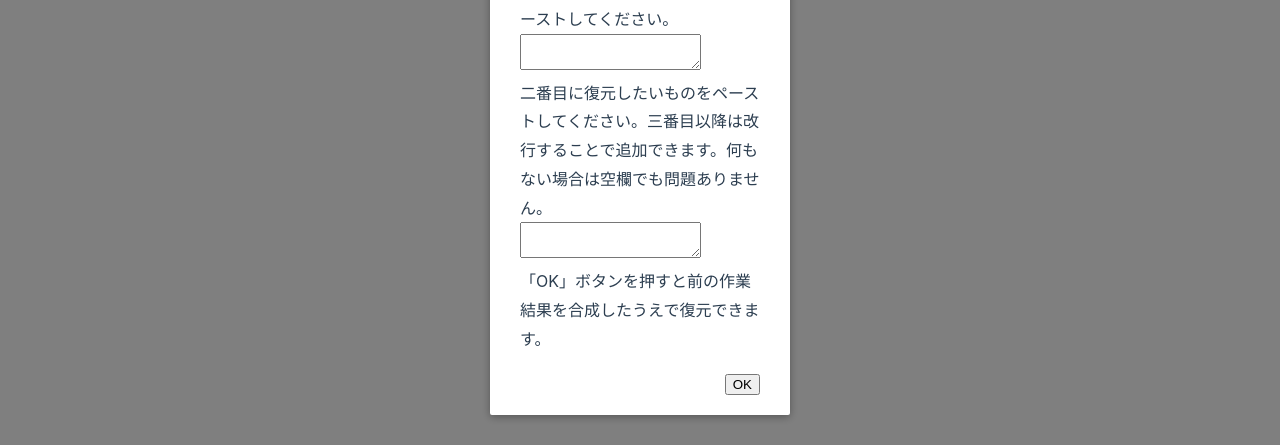
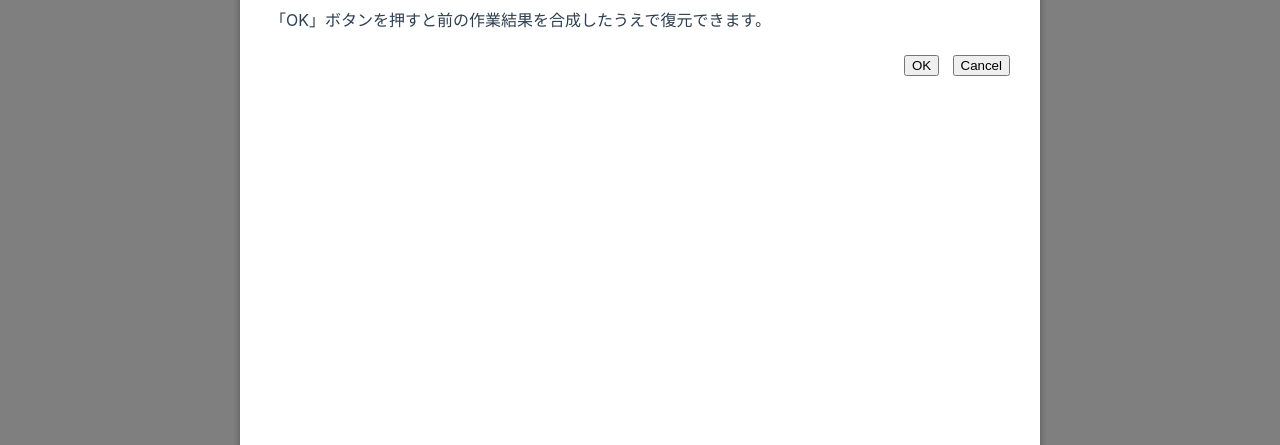
Before and after one commit to oonyanya/election-posting-map, a Vue app: page /map in a window 1280 px wide. Both pictures are taken after a click on the element "復元する". Shown: the part 239-684 px from the top of the page. Built offline with nearby package versions, Linux system fonts and the light colour scheme.

Commit message:
モーダルのダークモード時にスマホで表示した時の不具合を修正した

```diff
--- a/src/components/Map.vue
+++ b/src/components/Map.vue
@@ -197,6 +197,10 @@
     await loadBorardPinFromString(uri_param, merge_from_params);
   }
 
+  function onCancelModal() {
+    showModal.value = false;
+  }
+
   function onShowRestoreModal() {
     showModal.value = true;
   }
@@ -250,12 +254,13 @@
         onReady: onMapReady,
         onCloseRestoreModal: onCloseRestoreModal,
         onShowRestoreModal: onShowRestoreModal,
+        onCancelModal: onCancelModal,
       };
     },
   };
 </script>
 <template>
-  <modal :show="showModal" @close="onCloseRestoreModal(user_input_for_state,user_input_for_from_marge)">
+  <modal :show="showModal" @close="onCloseRestoreModal(user_input_for_state,user_input_for_from_marge)" @cancel="onCancelModal">
     <template #body>
       <p>一番最初に復元したいものをペーストしてください。</p>
       <textarea v-model="user_input_for_state" />
--- a/src/components/Modal.vue
+++ b/src/components/Modal.vue
@@ -18,6 +18,10 @@ const props = defineProps({
 
         <div class="modal-footer">
           <slot name="footer">
+            <button class="modal-default-button"
+                    @click="$emit('cancel')">
+              Cancel
+            </button>
             <button class="modal-default-button"
                     @click="$emit('close')">
               OK
@@ -43,18 +47,20 @@ const props = defineProps({
    }
 
   .modal-container {
-     width: 300px;
+    width: 100dvh;
+    height: 100dvh;
+    color: var(--color-text);
+    background: var(--color-background);
     margin: auto;
     padding: 20px 30px;
-     background-color: #fff;
     border-radius: 2px;
     box-shadow: 0 2px 8px rgba(0, 0, 0, 0.33);
     transition: all 0.3s ease;
+    overflow: auto;
   }
 
    .modal-header h3 {
      margin-top: 0;
-     color: #42b983;
    }
 
    .modal-body {
@@ -62,6 +68,7 @@ const props = defineProps({
    }
 
    .modal-default-button {
+     margin-left: 1em;
      float: right;
    }
 
```
Lines whose indentation alone changed are shown as unchanged.
